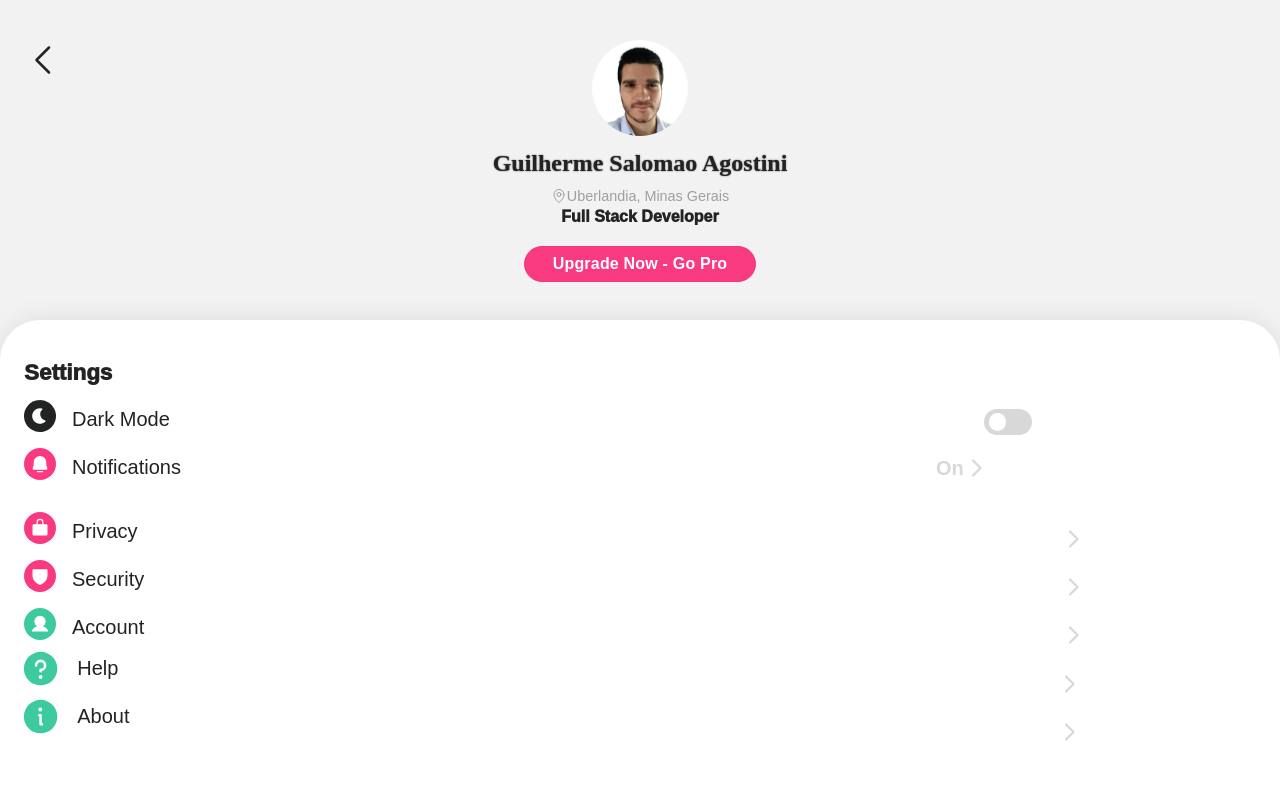
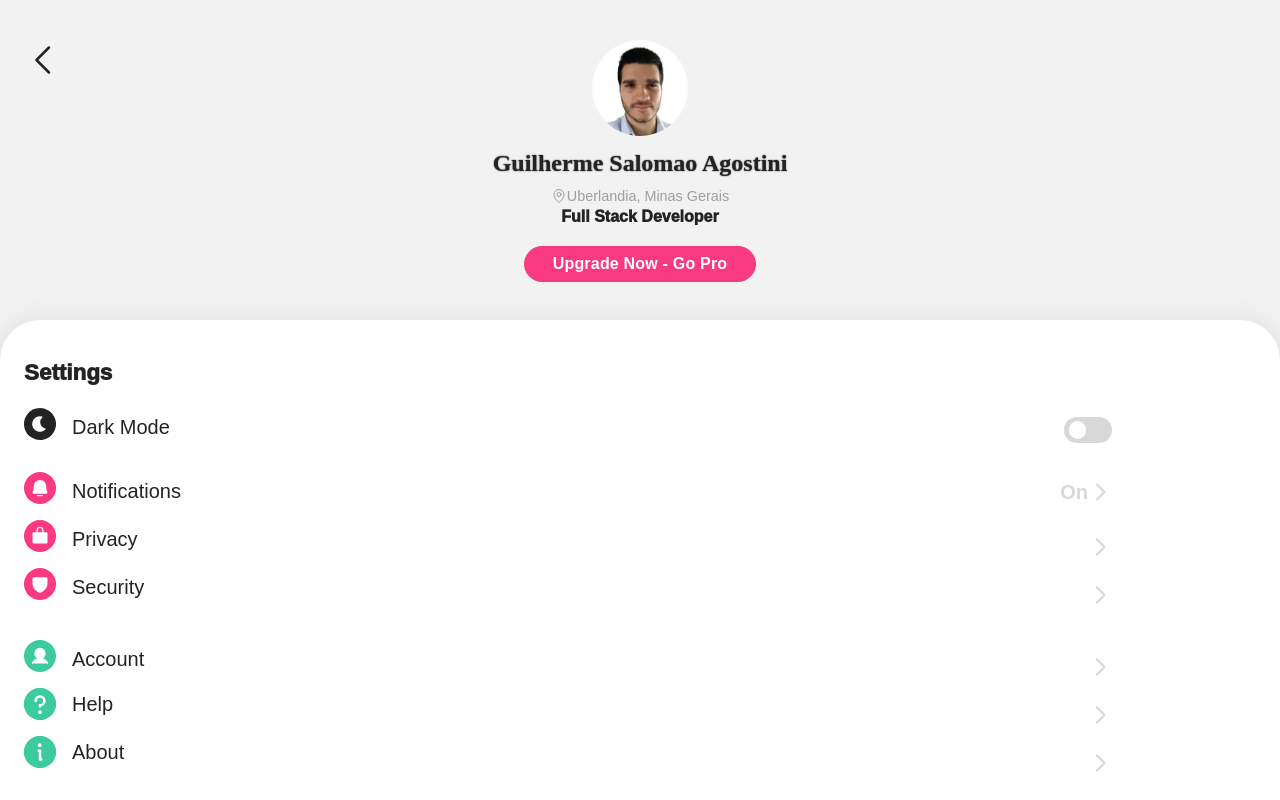
Before and after one commit to gui-sa/Bioma_Investimentos, a React (Create React App) app in the folder FirstChallenge/mobilebiomatech/: page / in a window 1280 px wide. Built offline with nearby package versions, Linux system fonts and the light colour scheme.

Commit message:
Fundo do icone help arrumado e mais alguns ajustes

```diff
--- a/FirstChallenge/mobilebiomatech/src/App.css
+++ b/FirstChallenge/mobilebiomatech/src/App.css
@@ -129,13 +129,14 @@ h1 {
 }
 
 .switch{
+    width:100vw;
     margin: 0 0 0 3vh;
     display:flex;
     flex-flow: row wrap;
     justify-content:flex-start;
     align-items: baseline;
     position:absolute;
-    top: 10vh;
+    top: 11vh;
 }
 
 .switch span{
@@ -145,18 +146,19 @@ h1 {
 
 .switch .switcher{
     position:absolute;
-    left:75vw;
+    right:15vw;
     bottom: -1vh;
 }
 
 .notifications{
     margin: 0 0 0 3vh;
+    width:100vw;
     display:flex;
     flex-flow: row wrap;
     justify-content:flex-start;
     align-items: baseline;
     position:absolute;
-    top: 16vh;
+    top: 19vh;
 }
 
 .notifications span{
@@ -165,7 +167,7 @@ h1 {
 
 .caret{
     position:absolute;
-    left:81vw;
+    right:15vw;
     bottom: -1.5vh;
 }
 
@@ -176,20 +178,21 @@ h1 {
     flex-flow: row nowrap;
     justify-content:flex-end;
     align-items:center;
-    left:70vw;
     bottom: 0vh;
-
 
 }
 
+
+
 .privacy{
+    width:100vw;
     margin: 0 0 0 3vh;
     display:flex;
     flex-flow: row wrap;
     justify-content:flex-start;
     align-items: baseline;
     position:absolute;
-    top: 24vh;
+    top: 25vh;
 }
 
 .privacy span{
@@ -197,13 +200,14 @@ h1 {
 }
 
 .security{
+    width:100vw;
     margin: 0 0 0 3vh;
     display:flex;
     flex-flow: row wrap;
     justify-content:flex-start;
     align-items: baseline;
     position:absolute;
-    top: 30vh;
+    top: 31vh;
 }
 
 .security span{
@@ -211,13 +215,14 @@ h1 {
 }
 
 .account{
+    width:100vw;
     margin: 0 0 0 3vh;
     display:flex;
     flex-flow: row wrap;
     justify-content:flex-start;
     align-items: baseline;
     position:absolute;
-    top: 36vh;
+    top: 40vh;
 }
 
 .account span{
@@ -225,13 +230,14 @@ h1 {
 }
 
 .help{
-    margin: 0 0 0 2.5vh;
+    width:100vw;
+    margin: 0 0 0 3vh;
     display:flex;
     flex-flow: row wrap;
     justify-content:flex-start;
     align-items: center;
     position:absolute;
-    top: 41vh;
+    top: 46vh;
 }
 
 .help span{
@@ -239,22 +245,16 @@ h1 {
 }
 
 .about{
-    margin: 0 0 0 2.5vh;
+    width:100vw;
+    margin: 0 0 0 3vh;
     display:flex;
     flex-flow: row wrap;
     justify-content:flex-start;
     align-items: center;
     position:absolute;
-    top: 47vh;
+    top: 52vh;
 }
 
 .about span{
     padding: 0 0 0 2vh;
 }
-
-.icon_container{
-    weight:4vh;
-    height:4vh;
-    border-radius:50%;
-    overflow:hidden;
-}
--- a/FirstChallenge/mobilebiomatech/src/App.js
+++ b/FirstChallenge/mobilebiomatech/src/App.js
@@ -1,4 +1,4 @@
-import { CaretRight, CaretLeft, MapPin, Question, Info } from "phosphor-react";
+import { CaretRight, CaretLeft, MapPin} from "phosphor-react";
 import './App.css';
 import BigButton from './components/BigButton';
 import CircleIconMoon from "./components/CircleIconMoon";
@@ -8,6 +8,8 @@ import CircleIconShell from "./components/CircleIconShell";
 import CircleIconUser from "./components/CircleIconUser";
 import React, { useState } from 'react';
 import Switcher from "./components/Switcher";
+import CircleIconHelp from "./components/CircleIconHelp";
+import CircleIconInfo from "./components/CircleIconInfo";
 
 function App() {
 
@@ -75,13 +77,13 @@ function App() {
             </label>
 
             <label className="help">
-              <Question size={"5.15vh"} color="#3cca9e" weight="fill" />
+              <CircleIconHelp/>
               <span>Help</span>
               <div className="caret"><CaretRight size={"3vh"} color="#d8d8d8" weight="bold"/></div>
             </label>
 
             <label className="about">
-              <Info size={"5.15vh"} color="#3cca9e" weight="fill" />
+              <CircleIconInfo/>
               <span>About</span>
               <div className="caret"><CaretRight size={"3vh"} color="#d8d8d8" weight="bold"/></div>
             </label>
--- a/FirstChallenge/mobilebiomatech/src/components/CircleIconBell.js
+++ b/FirstChallenge/mobilebiomatech/src/components/CircleIconBell.js
@@ -5,7 +5,7 @@ import { BellSimple } from "phosphor-react";
 const CircleIconBell = ()=> {
     return (
     <div className= {styles.CircleIconBell}>
-        <BellSimple size={"2.5vh"} color="#fff" weight="fill" rotate={180}/>
+        <BellSimple size={"2.5vh"} color="#fff" weight="fill"/>
     </div>
   );
 };
--- /dev/null
+++ b/FirstChallenge/mobilebiomatech/src/components/CircleIconHelp.js
@@ -0,0 +1,14 @@
+import styles from './CircleIconHelp.module.css'
+import React from 'react';
+import { Question } from "phosphor-react";
+
+const CircleIconHelp = ()=> {
+    return (
+    <div className= {styles.CircleIcon_Container}>
+        <div className={styles.CircleIcon_Icon}><Question size={"5vh"} color="#3cca9e" weight="fill"/></div>
+        <div className={styles.CircleIcon_Background}></div>
+    </div>
+  );
+};
+
+export default CircleIconHelp;
--- /dev/null
+++ b/FirstChallenge/mobilebiomatech/src/components/CircleIconHelp.module.css
@@ -0,0 +1,33 @@
+.CircleIcon_Container{
+    margin:0;
+    padding:0;
+    border: 0 transparent;
+    height:4vh;
+    width:4vh;
+    border-radius:50%;
+    position:relative;
+    background:#3cca9e;
+    overflow:hidden;
+}
+.CircleIcon_Icon{
+    position:absolute;
+    top:-0.5vh;
+    left:-0.5vh;
+    z-index:10;
+}
+.CircleIcon_Background{
+    height:3vh;
+    width:3vh;
+    border-radius:50%;
+    background:#fff;
+    display:flex;
+    flex-wrap: nowrap;
+    flex-direction: column;
+    justify-content: center;
+    align-items: center;
+    align-content: center;
+    position:absolute;
+    top:0.5vh;
+    left:0.5vh;
+    z-index:0;
+}
--- /dev/null
+++ b/FirstChallenge/mobilebiomatech/src/components/CircleIconInfo.js
@@ -0,0 +1,14 @@
+import styles from './CircleIconInfo.module.css'
+import React from 'react';
+import { Info } from "phosphor-react";
+
+const CircleIconInfo = ()=> {
+    return (
+    <div className= {styles.CircleIcon_Container}>
+        <div className={styles.CircleIcon_Icon}><Info size={"5vh"} color="#3cca9e" weight="fill"/></div>
+        <div className={styles.CircleIcon_Background}></div>
+    </div>
+  );
+};
+
+export default CircleIconInfo;
--- /dev/null
+++ b/FirstChallenge/mobilebiomatech/src/components/CircleIconInfo.module.css
@@ -0,0 +1,33 @@
+.CircleIcon_Container{
+    margin:0;
+    padding:0;
+    border: 0 transparent;
+    height:4vh;
+    width:4vh;
+    border-radius:50%;
+    position:relative;
+    background:#3cca9e;
+    overflow:hidden;
+}
+.CircleIcon_Icon{
+    position:absolute;
+    top:-0.5vh;
+    left:-0.5vh;
+    z-index:10;
+}
+.CircleIcon_Background{
+    height:3vh;
+    width:3vh;
+    border-radius:50%;
+    background:#fff;
+    display:flex;
+    flex-wrap: nowrap;
+    flex-direction: column;
+    justify-content: center;
+    align-items: center;
+    align-content: center;
+    position:absolute;
+    top:0.5vh;
+    left:0.5vh;
+    z-index:0;
+}
--- a/FirstChallenge/mobilebiomatech/src/components/CircleIconLock.js
+++ b/FirstChallenge/mobilebiomatech/src/components/CircleIconLock.js
@@ -5,7 +5,7 @@ import { LockSimple } from "phosphor-react";
 const CircleIconLock = ()=> {
     return (
     <div className= {styles.CircleIconLock}>
-        <LockSimple size={"2.5vh"} color="#fff" weight="fill" rotate={180}/>
+        <LockSimple size={"2.5vh"} color="#fff" weight="fill"/>
     </div>
   );
 };
```
